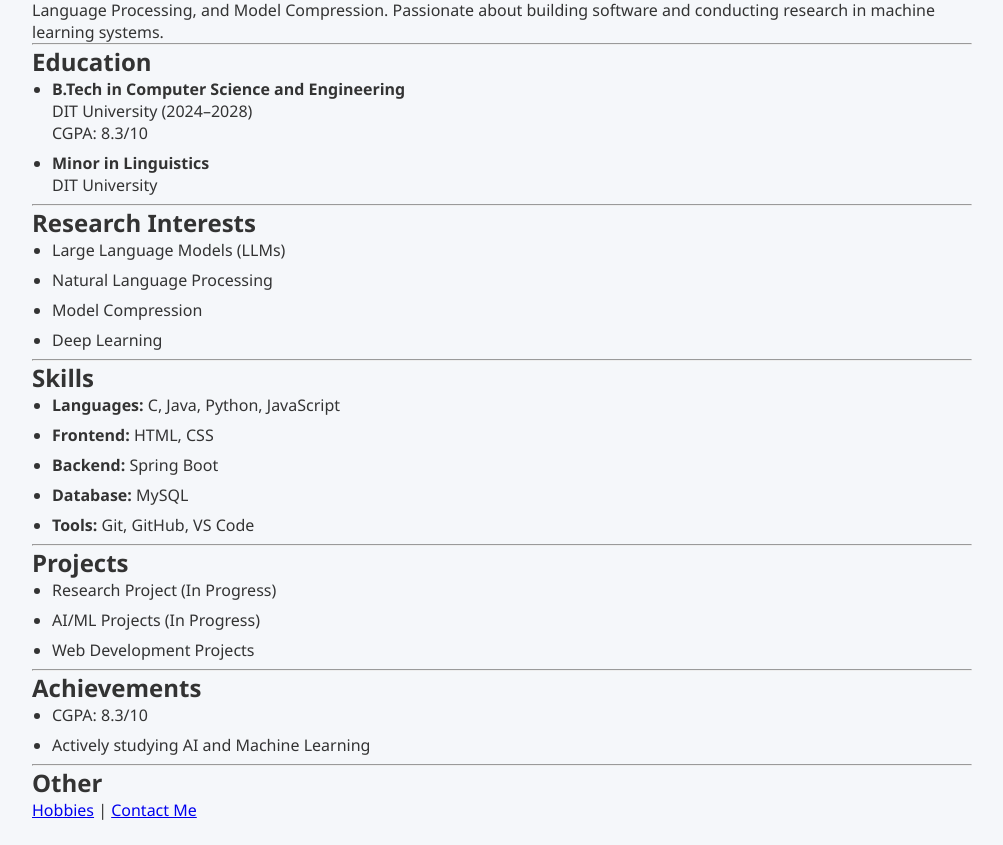
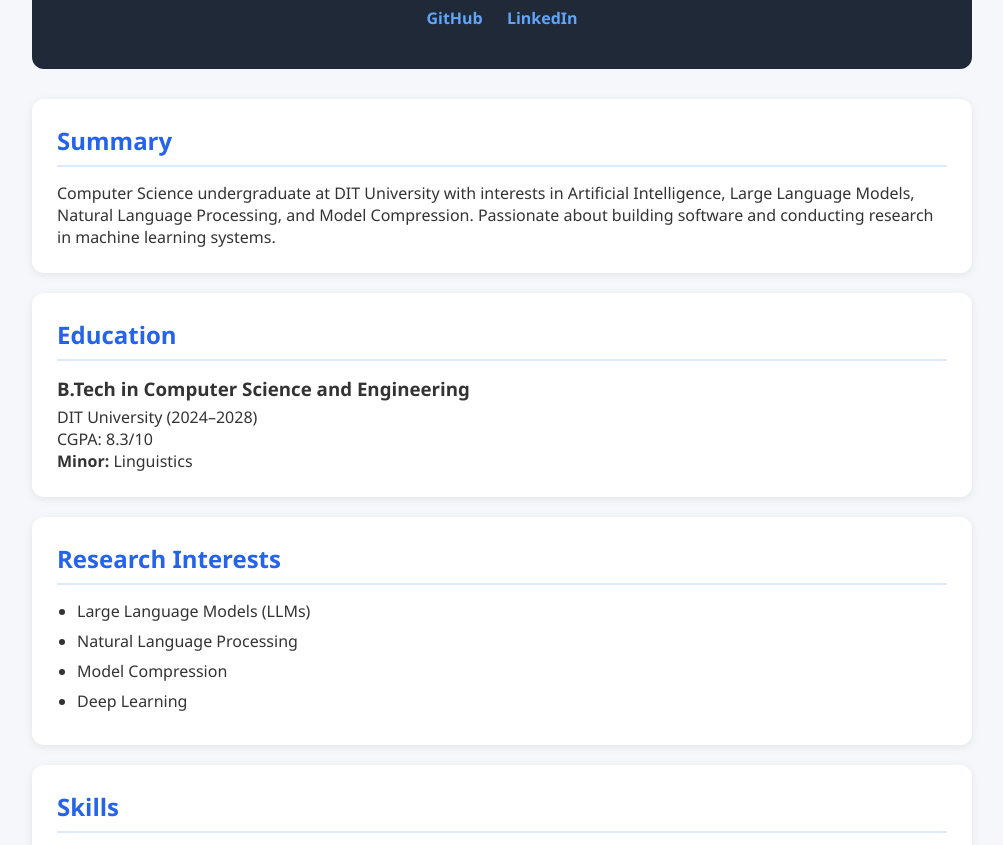
Before and after one commit to vikasbhale89/Resume, a plain HTML site: page index.html in a window 1280 px wide. Shown: the part 175-1020 px from the top of the page, without its empty margins (138-1141 px from the left). Drawn offline with Linux system fonts and the light colour scheme.

Commit message:
Update index.html

```diff
--- a/index.html
+++ b/index.html
@@ -3,12 +3,12 @@
 <head>
     <meta charset="UTF-8">
     <meta name="viewport" content="width=device-width, initial-scale=1.0">
-<link rel="stylesheet" href="style.css" />
-<title>Vikas Bhale Resume</title>
+    <title>Vikas Bhale | Resume</title>
+    <link rel="stylesheet" href="style.css">
 </head>
-
 <body>
 
+<header>
     <h1>Vikas Bhale</h1>
 
     <p>
@@ -17,40 +17,36 @@
         +91 9630062963
     </p>
 
-<p>
-<a href="https://github.com/vikasbhale89">GitHub</a> |
-<a href="https://linkedin.com/in/vikas-bhale-60222b310">LinkedIn</a>
-</p>
+    <nav>
+        <a href="https://github.com/vikasbhale89" target="_blank">GitHub</a>
+        <a href="https://linkedin.com/in/vikas-bhale-60222b310" target="_blank">LinkedIn</a>
+    </nav>
+</header>
 
-<hr>
+<main>
 
+<section>
     <h2>Summary</h2>
-
     <p>
         Computer Science undergraduate at DIT University with interests in
-Artificial Intelligence, Large Language Models, Natural Language Processing,
-and Model Compression. Passionate about building software and conducting
-research in machine learning systems.
+        Artificial Intelligence, Large Language Models, Natural Language
+        Processing, and Model Compression. Passionate about building software
+        and conducting research in machine learning systems.
     </p>
+</section>
 
-<hr>
-
+<section>
     <h2>Education</h2>
 
-<ul>
-    <li>
-        <strong>B.Tech in Computer Science and Engineering</strong><br>
-        DIT University (2024–2028)<br>
-        CGPA: 8.3/10
-    </li>
+    <article>
+        <h3>B.Tech in Computer Science and Engineering</h3>
+        <p>DIT University (2024–2028)</p>
+        <p>CGPA: 8.3/10</p>
+        <p><strong>Minor:</strong> Linguistics</p>
+    </article>
+</section>
 
-    <li>
-        <strong>Minor in Linguistics</strong><br>
-        DIT University
-    </li>
-</ul>
-<hr>
-
+<section>
     <h2>Research Interests</h2>
 
     <ul>
@@ -59,9 +55,9 @@
         <li>Model Compression</li>
         <li>Deep Learning</li>
     </ul>
+</section>
 
-<hr>
-
+<section>
     <h2>Skills</h2>
 
     <ul>
@@ -71,9 +67,9 @@
         <li><strong>Database:</strong> MySQL</li>
         <li><strong>Tools:</strong> Git, GitHub, VS Code</li>
     </ul>
+</section>
 
-<hr>
-
+<section>
     <h2>Projects</h2>
 
     <ul>
@@ -81,22 +77,25 @@
         <li>AI/ML Projects (In Progress)</li>
         <li>Web Development Projects</li>
     </ul>
+</section>
 
-<hr>
-
+<section>
     <h2>Achievements</h2>
 
     <ul>
         <li>CGPA: 8.3/10</li>
         <li>Actively studying AI and Machine Learning</li>
     </ul>
+</section>
 
-<hr>
-
+<section>
     <h2>Other</h2>
 
-<a href="hobbies.html">Hobbies</a> |
+    <a href="hobbies.html">Hobbies</a>
     <a href="contact.html">Contact Me</a>
+</section>
+
+</main>
 
 </body>
 </html>
```
Lines whose indentation alone changed are shown as unchanged.
